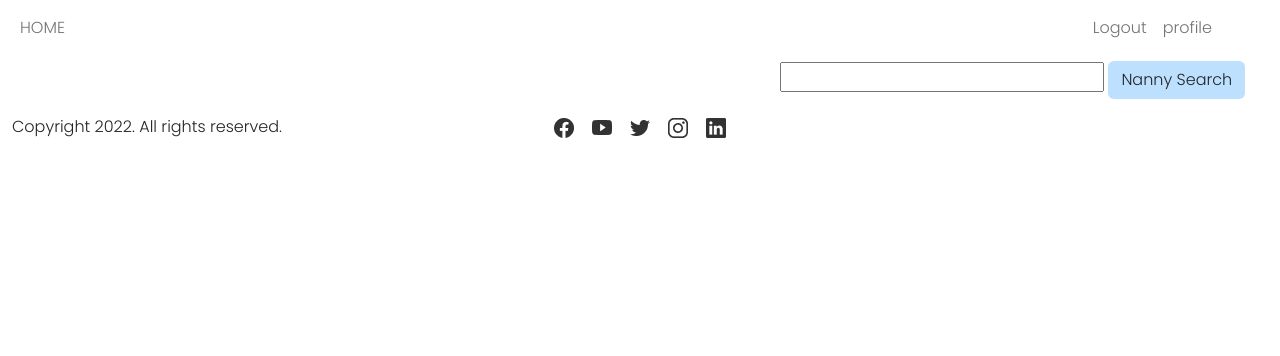
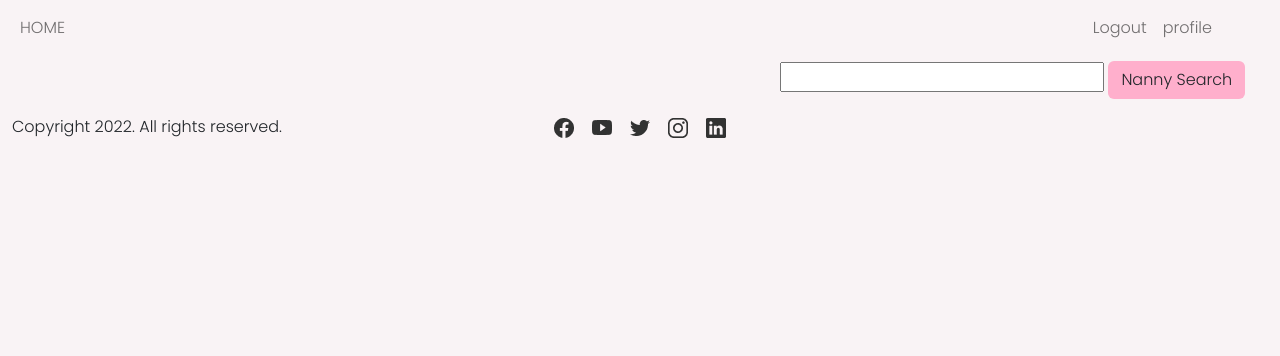
Before and after one commit to Nyawira-Wachira/Nanny-Care, a Django app: page /search/ in a window 1280 px wide. Shown: the top 356 px of the page. Run offline with Django 4.2, Linux system fonts and the light colour scheme; some libraries are stand-ins or nearby versions.

Commit message:
New changes

```diff
--- a/app/templates/nannydetails/nannydetails.html
+++ b/app/templates/nannydetails/nannydetails.html
@@ -73,11 +73,14 @@
                 <h1 style="margin-bottom:15px; text-align: justify;"><strong>{{nannies.name}}</strong> </h1>
 
                 <h5 style="margin-bottom:15px; text-align: justify;">NANNY RATING:</h5>
-                <span class="fa fa-star checked text-warning"></span>
-                <span class="fa fa-star checked text-warning"></span>
-                <span class="fa fa-star checked text-warning"></span>
-                <span class="fa fa-star checked text-warning"></span>
-                <span class="fa fa-star checked text-warning"></span>
+                <strong>
+                    <span class="fa fa-star checked text-warning"></span>
+                    <span class="fa fa-star checked text-warning"></span>
+                    <span class="fa fa-star checked text-warning"></span>
+                    <span class="fa fa-star checked text-warning"></span>
+                    <span class="fa fa-star checked text-warning"></span>
+                </strong>
+
             </div>
             <div class="col-4">
                 <h2 style="margin-bottom:15px; text-align: justify;">AVAILABILITY:
--- a/static/css/nannydetails.css
+++ b/static/css/nannydetails.css
@@ -1,6 +1,5 @@
 body {
-    /* background-color: #f9f3f5; */
-
+    background-color: #f9f3f5;
     font-family: 'Poppins', sans-serif;
 
 }
@@ -28,7 +27,7 @@ h5 {
 
 
 .btn {
-    background-color: #BDE0FE;
+    background-color: #FFAFCC;
     margin-top: 5px;
 
 }
@@ -39,7 +38,8 @@ a {
 }
 
 .nanny1 {
-    background-color: #f9f3f5;
+    /* background-color: #f9f3f5; */
+    background-color: #BDE0FE;
     margin-top: 50px;
     margin-bottom: 50px;
     margin-left: 100px;
```
